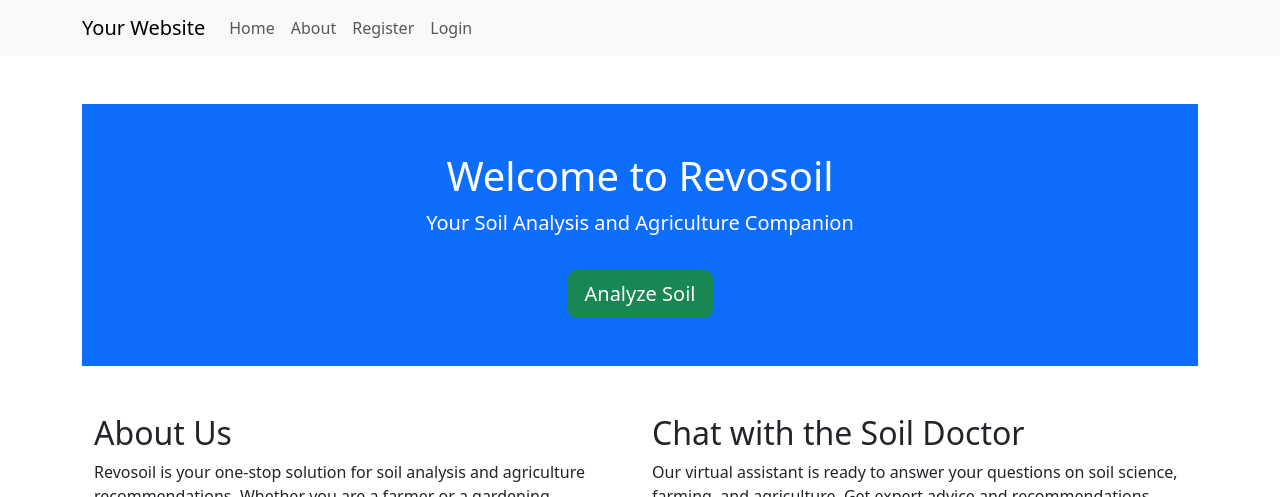
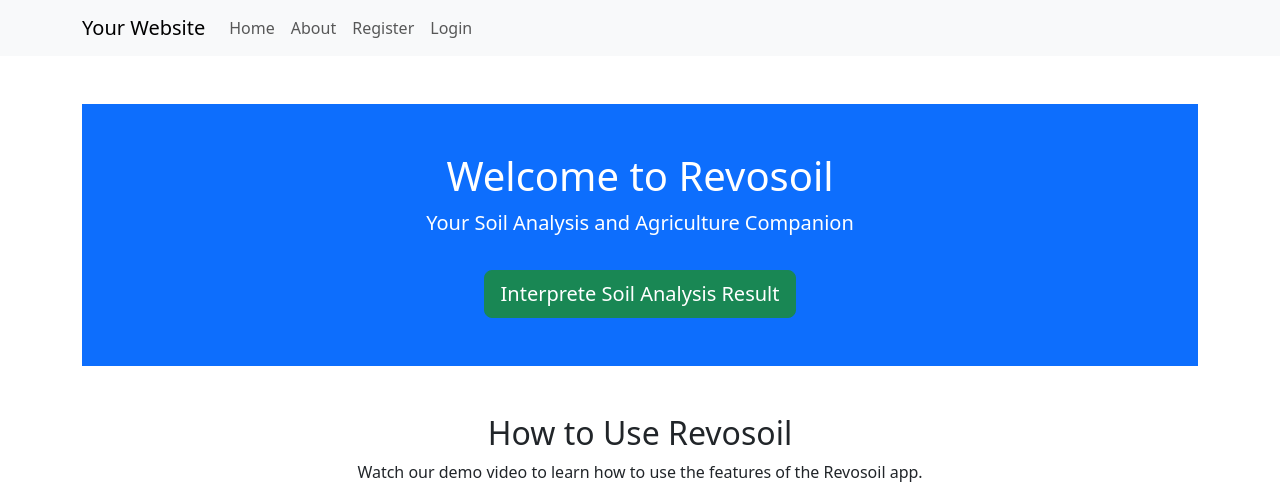
Before and after one commit to factism001/revosoil, a Django app: page /soilapp/ in a window 1280 px wide. Shown: the top 497 px of the page. Run offline with Django 4.2, Linux system fonts and the light colour scheme.

Commit message:
preparing for production

```diff
--- a/soilsite/soilapp/templates/base.html
+++ b/soilsite/soilapp/templates/base.html
@@ -7,7 +7,7 @@
     <!-- Include CSS and JavaScript files here -->
     <link href="https://cdn.jsdelivr.net/npm/bootstrap@5.3.2/dist/css/bootstrap.min.css" rel="stylesheet" integrity="sha384-T3c6CoIi6uLrA9TneNEoa7RxnatzjcDSCmG1MXxSR1GAsXEV/Dwwykc2MPK8M2HN" crossorigin="anonymous">
 </head>
-<body>
+<body style="padding-bottom: 70px;">
     <header class="navbar navbar-expand-lg navbar-light bg-light">
         <div class="container">
             <a class="navbar-brand" href="{% url 'index' %}">Your Website</a>
@@ -53,12 +53,11 @@
         {% endblock %}
     </main>
 
-    <footer class="bg-light p-3 mt-5">
+    <script src="https://cdn.jsdelivr.net/npm/bootstrap@5.3.2/dist/js/bootstrap.bundle.min.js" integrity="sha384-C6RzsynM9kWDrMNeT87bh95OGNyZPhcTNXj1NW7RuBCsyN/o0jlpcV8Qyq46cDfL" crossorigin="anonymous"></script>
+</body>
+<footer class="bg-light p-3 mt-5">
         <div class="container">
             <p class="text-center">&copy; {{ year }} Your Website</p>
         </div>
     </footer>
-
-    <script src="https://cdn.jsdelivr.net/npm/bootstrap@5.3.2/dist/js/bootstrap.bundle.min.js" integrity="sha384-C6RzsynM9kWDrMNeT87bh95OGNyZPhcTNXj1NW7RuBCsyN/o0jlpcV8Qyq46cDfL" crossorigin="anonymous"></script>
-</body>
 </html>
--- a/soilsite/soilapp/templates/index.html
+++ b/soilsite/soilapp/templates/index.html
@@ -6,8 +6,16 @@
     <header class="bg-primary text-white text-center py-5">
         <h1>Welcome to Revosoil</h1>
         <p class="lead">Your Soil Analysis and Agriculture Companion</p>
-        <a href="{% url 'soil_properties_analysis' %}" class="btn btn-lg btn-success mt-3">Analyze Soil</a>
+        <a href="{% url 'soil_properties_analysis' %}" class="btn btn-lg btn-success mt-3">Interprete Soil Analysis Result</a>
     </header>
+
+    <section class="container mt-5">
+        <h2 class="text-center">How to Use Revosoil</h2>
+        <p class="text-center">Watch our demo video to learn how to use the features of the Revosoil app.</p>
+        <div class="text-center">
+            <img src="video_thumbnail.jpg" alt="Video Thumbnail" class="img-thumbnail" style="max-width: 75%;">
+        </div>
+    </section>
 
     <section class="container mt-5">
         <div class="row">
```
Also changed, not shown: soilsite/soilsite/settings.py (+7 -2 lines), soilsite/db.sqlite3.
